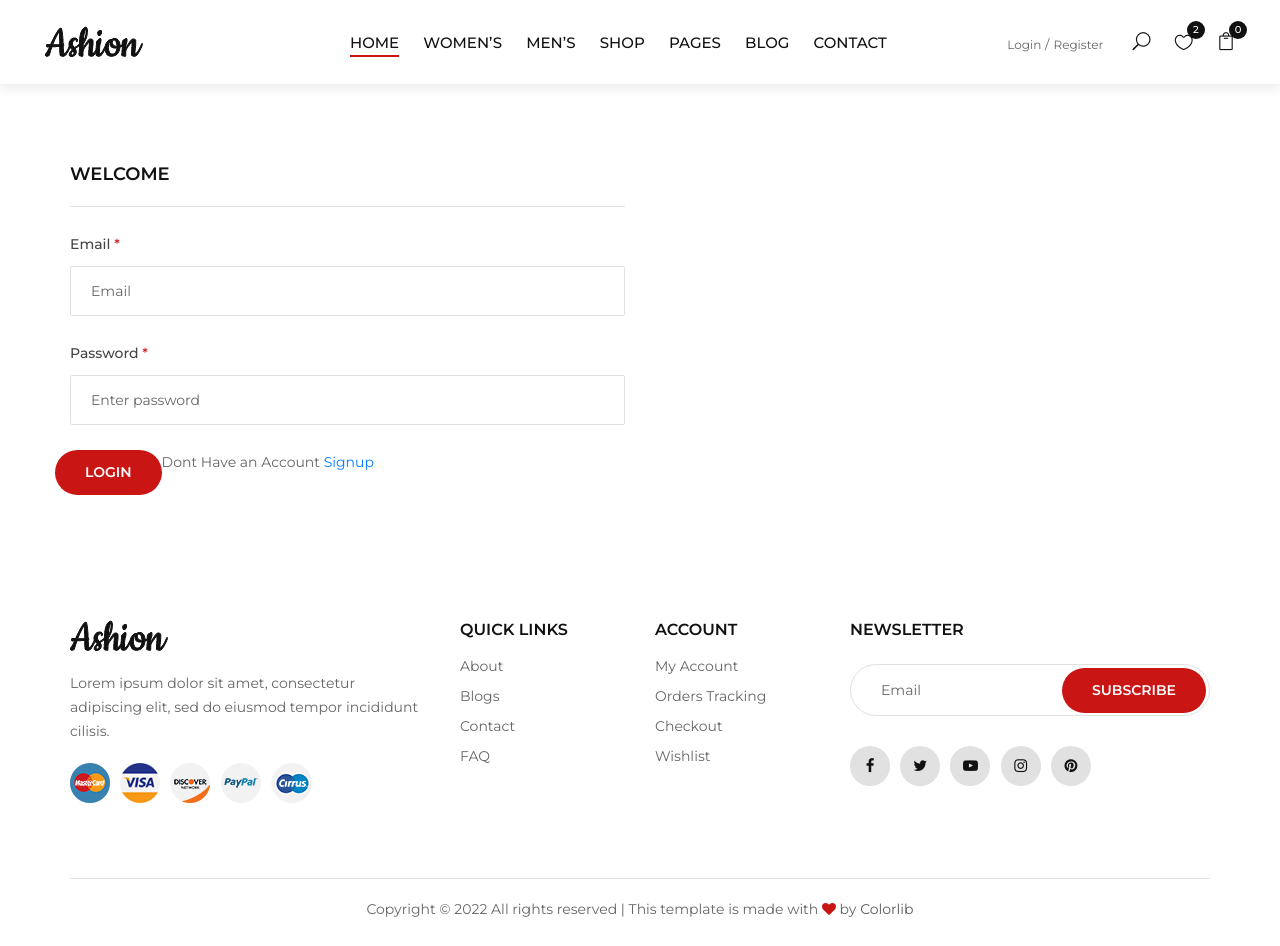
After one commit to Sreeraj-palat/ashion---django-Ecommerce, a Django app: page /accounts/login/ in a window 1280 px wide. The commit adds this page. Run offline with Django 4.2, Linux system fonts and the light colour scheme; data comes from the database, SQL or seed files in the repository; both versions use the stored data as it was after the commit; data that the repository does not hold is empty; some libraries are stand-ins or nearby versions.

Commit message:
user registration, login and logout

```diff
--- /dev/null
+++ b/accounts/urls.py
@@ -0,0 +1,8 @@
+from django.urls import path
+from . import views
+
+urlpatterns = [
+    path('register/',views.register,name='register'),
+    path('login/',views.login,name='login'),
+    path('logout/',views.logout,name='logout'),
+]
--- a/accounts/views.py
+++ b/accounts/views.py
@@ -1,3 +1,70 @@
-from django.shortcuts import render
+from django.shortcuts import render, redirect
+from .forms import RegistrationForm
+from .models import Account
+from django.contrib import messages, auth
+from django.contrib.auth import login, authenticate, logout
+from django.contrib.auth.decorators import login_required
+
 
 # Create your views here.
+
+def register(request):
+    if request.method == 'POST':
+        form = RegistrationForm(request.POST)
+        if form.is_valid():
+            first_name = form.cleaned_data['first_name']
+            last_name = form.cleaned_data['last_name']
+            phone_number = form.cleaned_data['phone_number']
+            email = form.cleaned_data['email']
+            password = form.cleaned_data['password']
+            username = email.split("@")[0]
+
+            user = Account.objects.create_user(
+                first_name = first_name,
+                last_name = last_name,
+                email = email,
+                username = username,
+                password = password
+            )
+            user.phone_number = phone_number #not given the phone_number feild in models(create_user). thats why phone number is saved like this
+            user.save()
+            messages.success(request,'Registration is successfull')
+            return redirect('register')
+
+    else:
+        form = RegistrationForm()
+
+    context = {
+        'form' : form,
+    }
+    return render(request,'register.html', context)
+
+
+
+
+
+def login(request):
+    if request.method == 'POST':
+        email = request.POST['email']
+        password = request.POST['password']
+
+        user = auth.authenticate(email=email,password=password)
+
+        if user is not None:
+            auth.login(request, user)
+            messages.success(request, 'you are logged in')
+            return redirect('home')
+
+        else:
+            messages.error(request,'invalid login credentials')
+            return redirect('login')
+    return render(request,'login.html')
+
+
+
+
+@login_required(login_url = 'login')
+def logout(request):
+    auth.logout(request)
+    messages.success(request, 'You are logged out.')
+    return redirect('login')
--- a/ashion/settings.py
+++ b/ashion/settings.py
@@ -144,3 +144,9 @@ STATIC_ROOT = os.path.join(BASE_DIR, 'staticfiles')
 # https://docs.djangoproject.com/en/4.0/ref/settings/#default-auto-field
 
 DEFAULT_AUTO_FIELD = 'django.db.models.BigAutoField'
+
+from django.contrib.messages import constants as messages
+MESSAGE_TAGS = {
+    messages.ERROR: 'danger',
+
+}
--- a/ashion/urls.py
+++ b/ashion/urls.py
@@ -28,7 +28,8 @@ urlpatterns = [
     path('', views.home, name="home"),
 
     path('store/',include('store.urls')),
-     path('cart/',include('carts.urls')),
+    path('cart/',include('carts.urls')),
+    path('accounts/',include('accounts.urls')),
 ]
 
 urlpatterns += static(settings.MEDIA_URL, document_root=settings.MEDIA_ROOT)
--- a/static/js/main.js
+++ b/static/js/main.js
@@ -232,4 +232,8 @@ Created: Colorib
         $(this).addClass('active');
     });
 
+    setTimeout(function(){
+        $('message').fadeOut('slow')
+    },4000);
+
 })(jQuery);
--- /dev/null
+++ b/templates/alerts.html
@@ -0,0 +1,11 @@
+{% if messages %}
+<div id="message">
+
+
+<ul class="messages">
+    {% for message in messages %}
+    <li{% if message.tags %} class="{{ message.tags }}"{% endif %}>{{ message }}</li>
+    {% endfor %}
+</ul>
+</div>
+{% endif %}
--- a/templates/base.html
+++ b/templates/base.html
@@ -89,10 +89,22 @@
       /></a>
     </div>
     <div id="mobile-menu-wrap"></div>
+
+    {% if user.id is None %}
     <div class="offcanvas__auth">
-      <a href="#">Login</a>
-      <a href="#">Register</a>
+      <a href="{% url 'login' %}">Login</a>
+      <a href="{% url 'register' %}">Register</a>
     </div>
+
+    {% else %}
+
+    <div class="offcanvas__auth">
+      <a href="{% url 'logout' %}">Logout</a>
+      <a href="#">Dashboard</a>
+    </div>
+
+    {% endif %}
+
   </div>
   <!-- Offcanvas Menu End -->
 
@@ -130,10 +142,21 @@
         </div>
         <div class="col-lg-3">
           <div class="header__right">
+            {% if user.id is None %}
             <div class="header__right__auth">
-              <a href="#">Login</a>
-              <a href="#">Register</a>
+              <a href="{% url 'login' %}">Login</a>
+              <a href="{% url 'register' %}">Register</a>
             </div>
+
+            {% else %}
+            <div class="header__right__auth">
+              <a href="{% url 'logout' %}">logout</a>
+              <a href="">Dashboard</a>
+
+            </div>
+
+            {% endif %}
+
             <ul class="header__right__widget">
               <li><span class="icon_search search-switch"></span></li>
               <li>
--- /dev/null
+++ b/templates/login.html
@@ -0,0 +1,47 @@
+{% extends 'base.html' %}
+{% load static %}
+{% block content %}
+
+
+
+
+
+
+<!-- Checkout Section Begin -->
+<section  class="checkout spad">
+    <div class="container">
+
+
+        <form action="{% url 'login' %}" method="POST" class="checkout__form">
+            {% csrf_token %}
+            <div class="row">
+                <div style="max-width: 50%; align-items: center; justify-content: center;" class="col-lg-12">
+                    <h5>Welcome</h5>
+                    {% include 'alerts.html' %}
+
+
+                    <div class="row">
+                        <div class="col-lg-12 col-md-12 col-sm-12">
+                            <div class="checkout__form__input">
+                                <p>Email <span>*</span></p>
+                                <input type="email" name="email" placeholder="Email">
+                            </div>
+                        </div>
+                        <div class="col-lg-12 col-md-12 col-sm-12">
+                            <div class="checkout__form__input">
+                                <p>Password <span>*</span></p>
+                                <input type="password" name="password" placeholder="Enter password">
+                            </div>
+                        </div>
+
+
+                        <button type="submit" class="site-btn">Login</button>
+                        <p>Dont Have an Account <a href="{% url 'register' %}">Signup</a></p>
+                    </div>
+                </div>
+            </div>
+        </form>
+    </div>
+</section>
+
+{% endblock content %}
```
Also changed, not shown: accounts/forms.py (added, +41 -0 lines), templates/register.html (added, +76 -0 lines), db.sqlite3.
